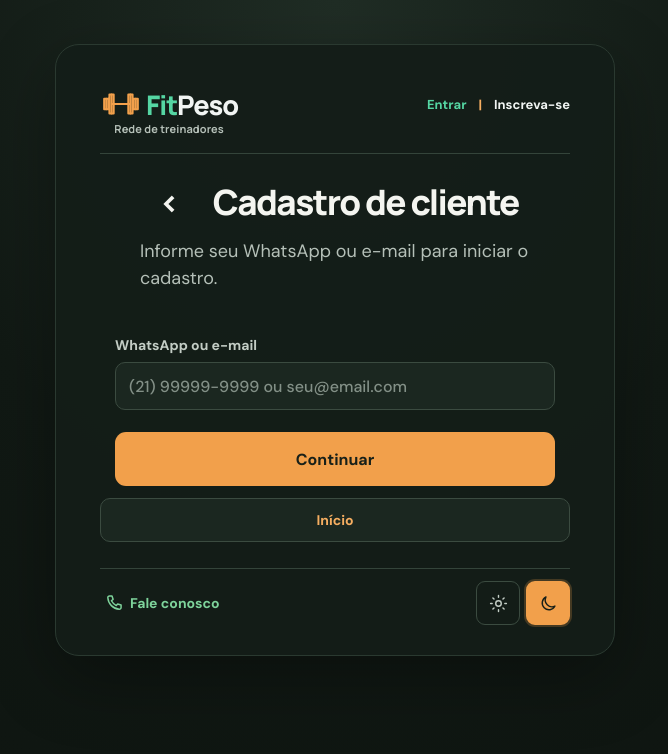
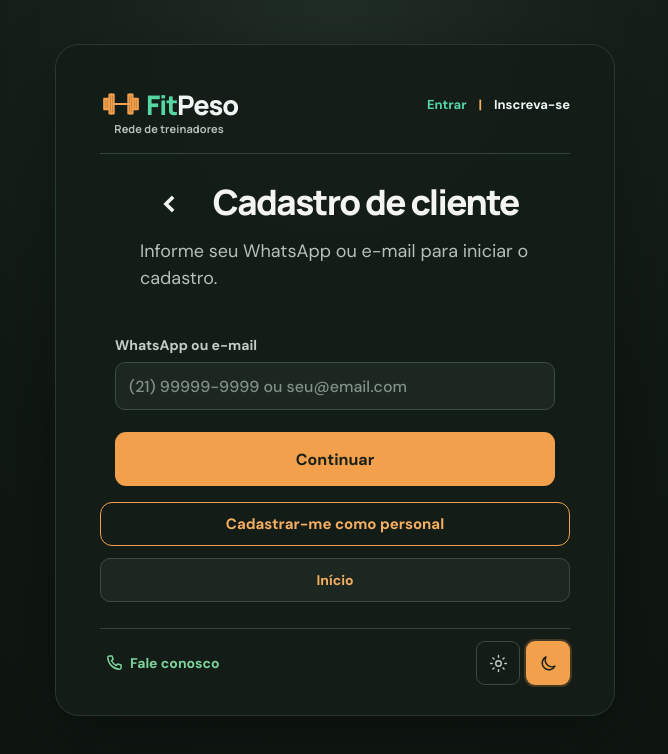
Before and after one commit to albertoapr/calculadoraimc, a Vue app: page /cadastro/cliente/dados in a window 1280 px wide. Shown: the top 754 px of the page, without its empty margins (305-973 px from the left). Built offline with nearby package versions, Linux system fonts and the light colour scheme.

Commit message:
Restaura tela de cadastro normal da develop com botão para cadastro personal

```diff
--- a/src/views/auth/CustomerSignupView.vue
+++ b/src/views/auth/CustomerSignupView.vue
@@ -3,6 +3,7 @@ import { useFitpesoContext } from '../../composables/fitpesoContext'
 import HomeHeader from '../layout/HomeHeader.vue'
 const {
   theme,
+  navigateTo,
   customerForm,
   signupContact,
   signupGooglePhotoUrl,
@@ -151,6 +152,14 @@ const {
     <p v-if="customerStatus && !customerVerificationLink" class="status" role="alert">
       {{ customerStatus }}
     </p>
+    <a
+      v-if="!customerVerificationLink"
+      href="/cadastro/personal"
+      @click.prevent="navigateTo('/cadastro/personal')"
+      class="secondary-button field-wide customer-signup-trainer-link"
+    >
+      Cadastrar-me como personal
+    </a>
     <button class="back-button" type="button" @click="closeCustomerSignup">Início</button>
     <div
       class="box-footer"
```
